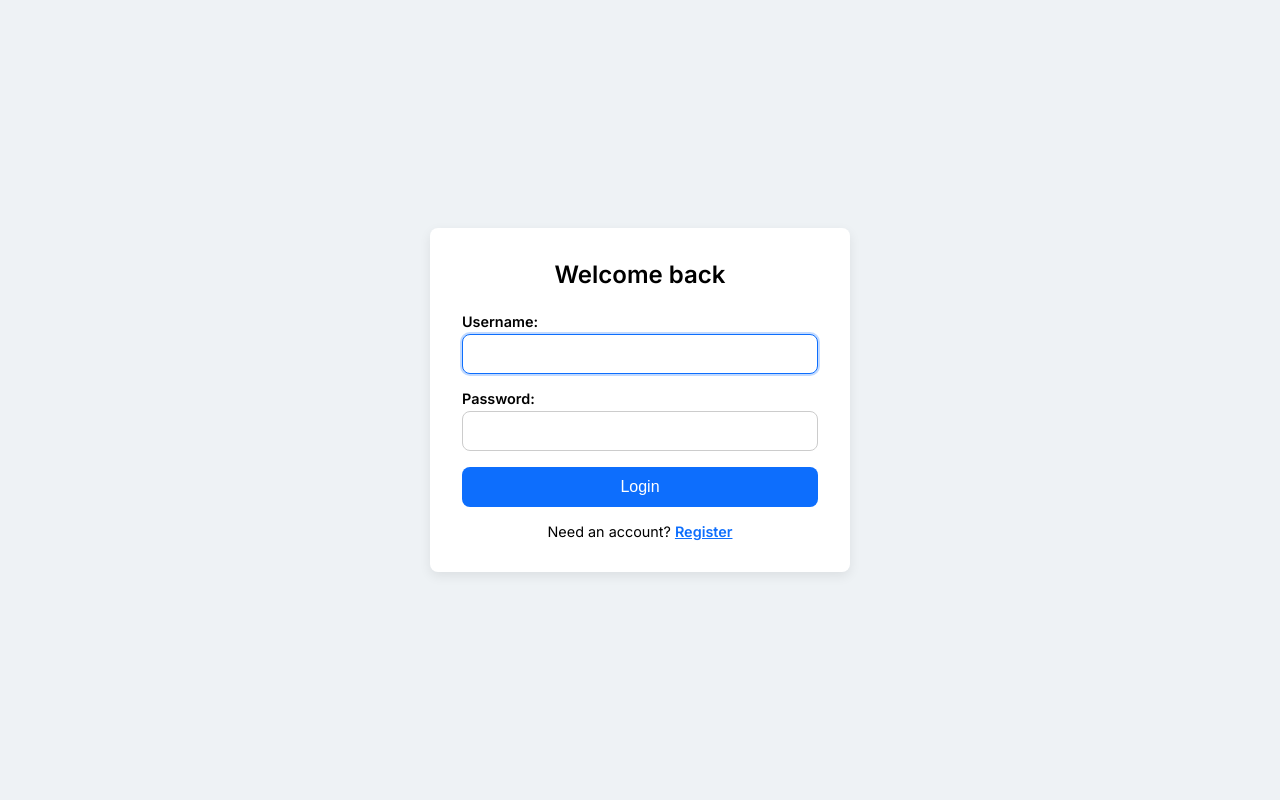
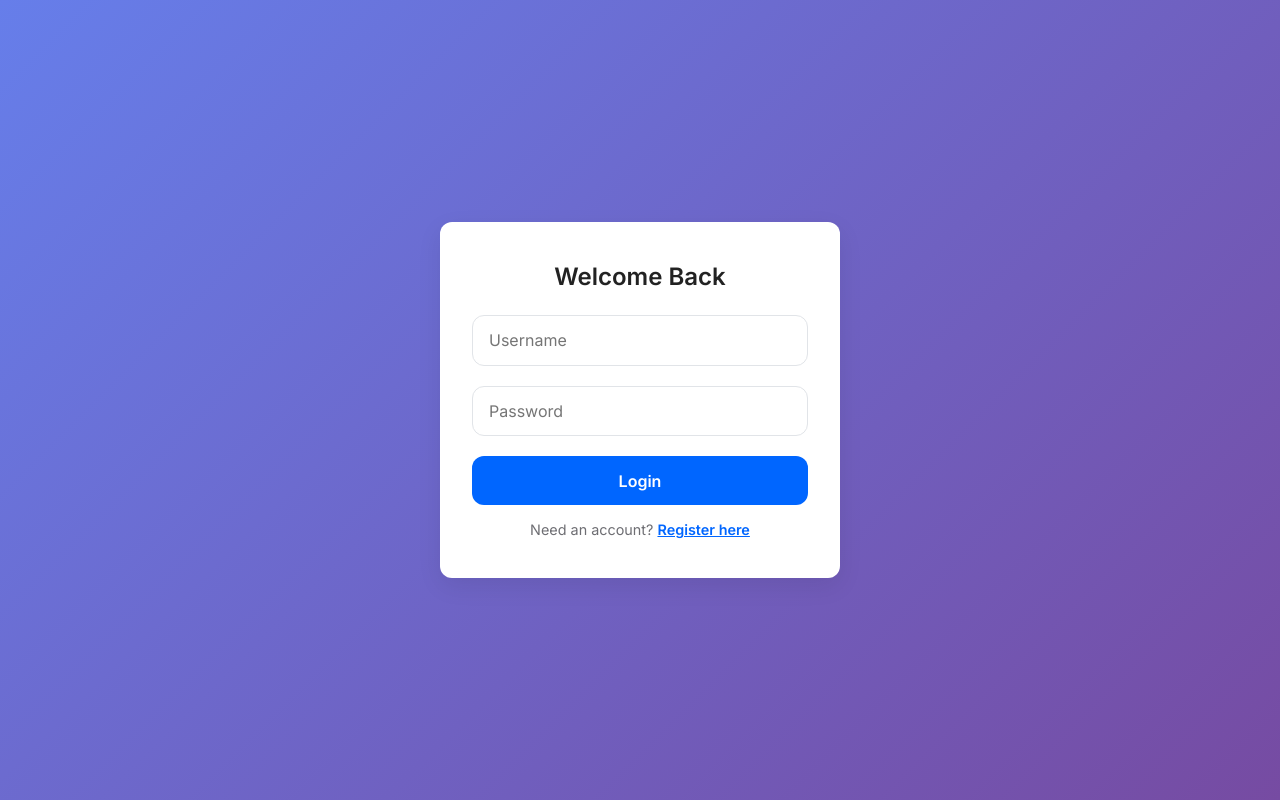
Before and after one commit to BraisonWabwire/django_flexi_hire, a Django app: page / in a window 1280 px wide. Run offline with Django 5.2, Linux system fonts and the light colour scheme; parts of the project's set-up code (start-up, migrations or seed data) failed here and were passed over.

Commit message:
updating the login page

```diff
--- a/flexi_hire_backend/firebase_app/templates/firebase_app/login.html
+++ b/flexi_hire_backend/firebase_app/templates/firebase_app/login.html
@@ -2,129 +2,137 @@
 <html lang="en">
 <head>
   <meta charset="UTF-8">
-  <title>Login – Job Board</title>
+  <title>Login – FlexiHire</title>
   <meta name="viewport" content="width=device-width, initial-scale=1">
-
-  <!-- Google Font & Icons -->
-  <link href="https://fonts.googleapis.com/css2?family=Inter:wght@300;400;600&display=swap" rel="stylesheet">
+  <link href="https://fonts.googleapis.com/css2?family=Inter:wght@400;500;600&display=swap" rel="stylesheet">
   <link href="https://fonts.googleapis.com/icon?family=Material+Icons" rel="stylesheet">
-
   <style>
     :root{
-      --primary:#0d6efd;
-      --primary-dark:#0b5ed7;
-      --danger:#dc3545;
-      --gray:#6c757d;
-      --light:#f8f9fa;
-      --radius:.5rem;
-      --shadow:0 4px 12px rgba(0,0,0,.08);
-      --max:420px;
-      --font:'Inter', sans-serif;
+      --primary:#0066ff;
+      --primary-dark:#0046b8;
+      --danger:#e74c3c;
+      --bg:#f5f7fb;
+      --card:#fff;
+      --text:#222;
+      --muted:#6e6e73;
+      --border:#e1e4e8;
+      --radius:12px;
+      --shadow:0 8px 24px rgba(0,0,0,.08);
     }
-    *{box-sizing:border-box;margin:0;padding:0}
+    *{box-sizing:border-box;margin:0;padding:0;font-family:'Inter',sans-serif;}
     body{
-      font-family:var(--font);
-      background:#eef2f5;
+      background:linear-gradient(135deg,#667eea 0%, #764ba2 100%);
+      min-height:100vh;
       display:flex;
       align-items:center;
       justify-content:center;
-      min-height:100vh;
       padding:1rem;
     }
     .card{
-      width:100%;
-      max-width:var(--max);
-      background:#fff;
+      background:var(--card);
       border-radius:var(--radius);
       box-shadow:var(--shadow);
-      padding:2rem;
+      width:100%;
+      max-width:400px;
+      padding:2.5rem 2rem;
+      animation:fadeIn .4s ease;
     }
-    .card h2{
-      font-weight:600;
-      margin-bottom:1.5rem;
-      text-align:center;
-    }
-    .message{
-      padding:.75rem 1rem;
+    @keyframes fadeIn{from{opacity:0;transform:translateY(-20px)}to{opacity:1;transform:translateY(0)}}
+    .card h2{text-align:center;margin-bottom:1.5rem;font-weight:600;color:var(--text);}
+    .messages{list-style:none;margin-bottom:1rem;}
+    .messages li{
+      padding:.6rem .8rem;
       border-radius:var(--radius);
-      margin-bottom:1rem;
       font-size:.9rem;
       text-align:center;
     }
-    .message.error{background:#f8d7da;color:var(--danger)}
-    .message.success{background:#d1e7dd;color:var(--success)}
-    form .field{
-      margin-bottom:1rem;
+    .messages .error{background:#ffebee;color:var(--danger);}
+    .messages .success{background:#e8f5e9;color:#2e7d32;}
+    .form-group{position:relative;margin-bottom:1.25rem;}
+    .form-group input{
+      width:100%;
+      padding:.9rem 1rem;
+      border:1px solid var(--border);
+      border-radius:var(--radius);
+      font-size:1rem;
+      transition:border-color .25s,box-shadow .25s;
     }
-    label{
-      display:block;
-      font-weight:600;
-      font-size:.9rem;
-      margin-bottom:.25rem;
-    }
-    input[type=text],
-    input[type=email],
-    input[type=password]{
-      width:100%;
-      padding:.6rem .75rem;
-      border:1px solid #ccc;
-      border-radius:var(--radius);
-      font-size:.95rem;
-      font-family:inherit;
-    }
-    input:focus{
+    .form-group input:focus{
       outline:none;
       border-color:var(--primary);
-      box-shadow:0 0 0 2px rgba(13,110,253,.25);
+      box-shadow:0 0 0 3px rgba(0,102,255,.15);
     }
     .btn{
       width:100%;
+      padding:.9rem;
       background:var(--primary);
       color:#fff;
+      font-size:1rem;
+      font-weight:600;
       border:none;
-      padding:.7rem;
       border-radius:var(--radius);
-      font-size:1rem;
       cursor:pointer;
-      transition:.2s;
+      transition:background .25s;
     }
-    .btn:hover{background:var(--primary-dark)}
-    .link{
+    .btn:hover{background:var(--primary-dark);}
+    .footer-text{
       text-align:center;
       margin-top:1rem;
       font-size:.9rem;
+      color:var(--muted);
     }
-    .link a{color:var(--primary);font-weight:600}
+    .footer-text a{color:var(--primary);font-weight:600;}
+    .toggle-pw{
+      position:absolute;
+      right:1rem;
+      top:50%;
+      transform:translateY(-50%);
+      background:none;
+      border:none;
+      color:var(--muted);
+      cursor:pointer;
+      user-select:none;
+    }
+    @media(max-width:480px){.card{padding:2rem 1.5rem;}}
   </style>
 </head>
+<body>
 
-<body>
 <div class="card">
-    <h2>Welcome back</h2>
+  <h2>Welcome Back</h2>
 
   <!-- Messages -->
+  <ul class="messages">
     {% for message in messages %}
-      <p class="message {{ message.tags }}">{{ message }}</p>
+      <li class="{{ message.tags }}">{{ message }}</li>
     {% endfor %}
+  </ul>
 
   <!-- Login form -->
   <form method="post" novalidate>
     {% csrf_token %}
     {% for field in form %}
-        <div class="field">
-          {{ field.label_tag }}
-          {{ field }}
+      <div class="form-group">
+        <input
+          type="{{ field.field.widget.input_type }}"
+          name="{{ field.html_name }}"
+          id="{{ field.id_for_label }}"
+          placeholder="{{ field.label|title }}"
+          {% if field.field.required %}required{% endif %}
+        >
         {% if field.errors %}
-            <small style="color:var(--danger)">{{ field.errors|join:", " }}</small>
+          <small style="color:var(--danger);font-size:.75rem">{{ field.errors|join:", " }}</small>
         {% endif %}
       </div>
     {% endfor %}
+
     <button type="submit" class="btn">Login</button>
   </form>
 
-    <div class="link">
-      Need an account? <a href="{% url 'register' %}">Register</a>
+  <p class="footer-text">
+    Need an account? <a href="{% url 'register' %}">Register here</a>
+  </p>
 </div>
-  </div>
+
 </body>
 </html>
```
Lines whose indentation alone changed are shown as unchanged.
